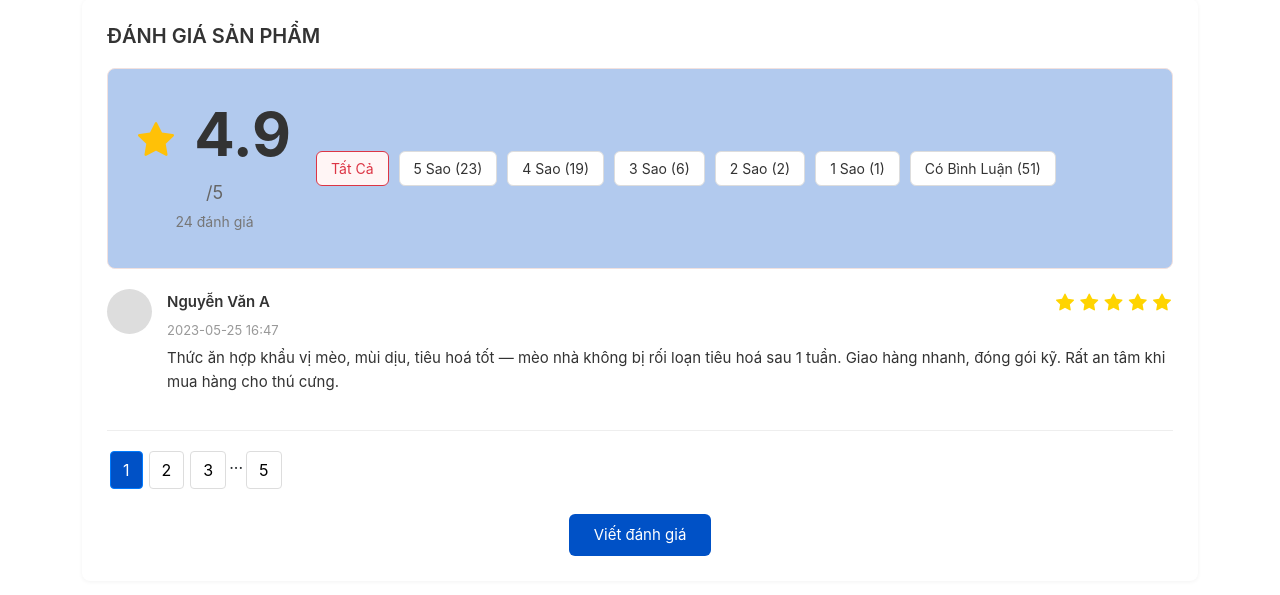
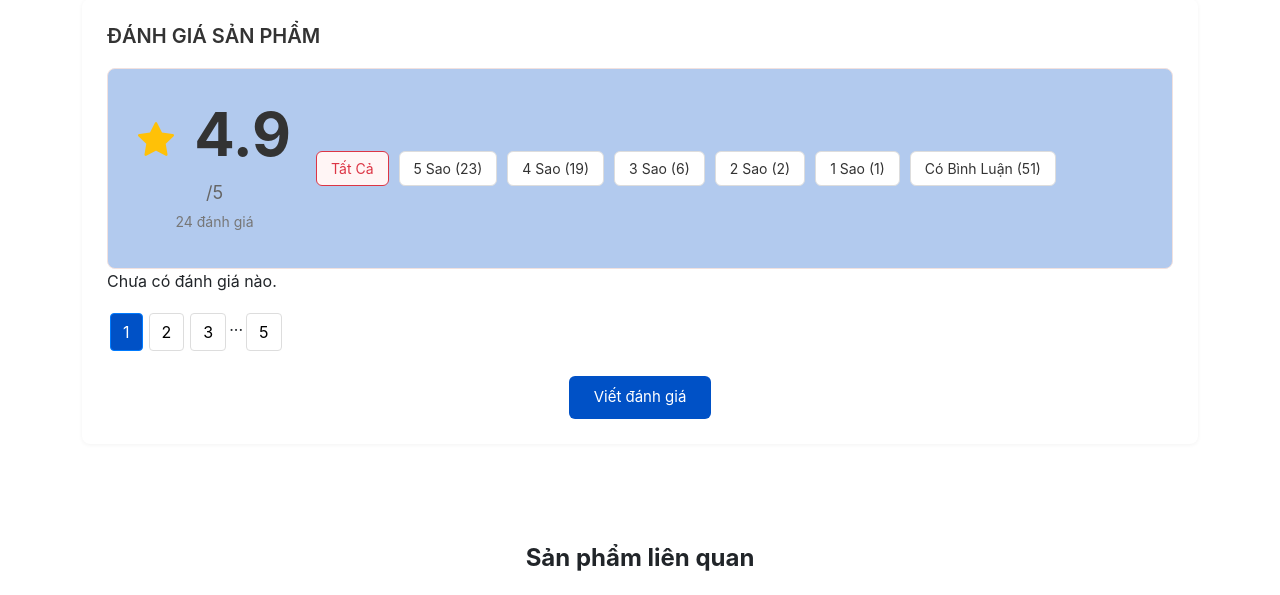
Before and after one commit to Truc350/PetRescue, a Django app: page /detailProduct in a window 1280 px wide. Shown: the part 887-1482 px from the top of the page. Run offline with Django 5.2, Linux system fonts and the light colour scheme.

Commit message:
Đánh giá

```diff
--- a/petHealth/my_app/Templates/frontend/detailProduct.html
+++ b/petHealth/my_app/Templates/frontend/detailProduct.html
@@ -58,7 +58,9 @@
             <!-- SIZE -->
             {% if product.sizes.all %}
             <div class="mt-3">
-                <div class="fw-semibold mb-1">Size:</div>
+                <div class="fw-semibold mb-1">
+                    {{ product.size_label|default:"Size" }}:
+                </div>
                 <div class="btn-group size-buttons" role="group">
                     {% for s in product.sizes.all %}
                     <button class="btn">{{ s.size_name }}</button>
@@ -66,6 +68,7 @@
                 </div>
             </div>
             {% endif %}
+
 
             <!-- SỐ LƯỢNG -->
             <div class="mt-3">
@@ -155,26 +158,25 @@
 
 
         <div id="review-list">
-       <div class="review" data-star="5">
+            {% for r in reviews %}
+            <div class="review" data-star="{{ r.rating }}">
                 <div class="review-avatar"></div>
                 <div class="review-content">
                     <div class="review-header">
-                   <span class="review-name">Nguyễn Văn A</span>
+                        <span class="review-name">{{ r.user.username|default:r.email }}</span>
                         <div class="review-stars">
+                            {% for i in "12345"|slice:":r.rating" %}
                             <i class="bi bi-star-fill"></i>
-                       <i class="bi bi-star-fill"></i>
-                       <i class="bi bi-star-fill"></i>
-                       <i class="bi bi-star-fill"></i>
-                       <i class="bi bi-star-fill"></i>
+                            {% endfor %}
                         </div>
                     </div>
-               <div class="review-date">2023-05-25 16:47</div>
-               <p class="review-text">
-                   Thức ăn hợp khẩu vị mèo, mùi dịu, tiêu hoá tốt — mèo nhà không bị rối loạn tiêu hoá sau 1 tuần.
-                   Giao hàng nhanh, đóng gói kỹ. Rất an tâm khi mua hàng cho thú cưng.
-               </p>
+                    <div class="review-date">{{ r.created_at|date:"Y-m-d H:i" }}</div>
+                    <p class="review-text">{{ r.comment }}</p>
                 </div>
             </div>
+            {% empty %}
+            <p>Chưa có đánh giá nào.</p>
+            {% endfor %}
         </div>
 
 
@@ -189,8 +191,6 @@
 
         <button class="write-review-btn">Viết đánh giá</button>
     </section>
-
-
 
 
     <section class="container section-spacing content-padding">
@@ -528,7 +528,7 @@
 
 <script>
     document.querySelectorAll('.btn-wishlist').forEach(btn => {
-    btn.addEventListener('click', function() {
+        btn.addEventListener('click', function () {
             this.classList.toggle('liked');
         });
     });
--- a/petHealth/my_app/views.py
+++ b/petHealth/my_app/views.py
@@ -76,13 +76,17 @@
     })
 
 from django.shortcuts import render, get_object_or_404
-from .models_Product import Product
+from .models_Product import Product, ProductReview  # import model review
 
 def product_detail(request, slug):
     product = get_object_or_404(Product, slug=slug)
     related = Product.objects.filter(brand=product.brand).exclude(id=product.id)[:10]
 
+    # Lấy review đã duyệt
+    reviews = product.reviews.filter(approved=True)  # reviews liên kết với product
+
     return render(request, "frontend/detailProduct.html", {
         "product": product,
         "related": related,
+        "reviews": reviews,  # truyền vào template
     })
```
Also changed, not shown: petHealth/my_app/admin.py (+20 -0 lines), petHealth/my_app/models_Product.py (+29 -0 lines), petHealth/db.sqlite3, petHealth/my_app/migrations/0004_product_size_label.py (added), petHealth/my_app/migrations/0005_productreview.py (added). Lines whose indentation alone changed are shown as unchanged.
